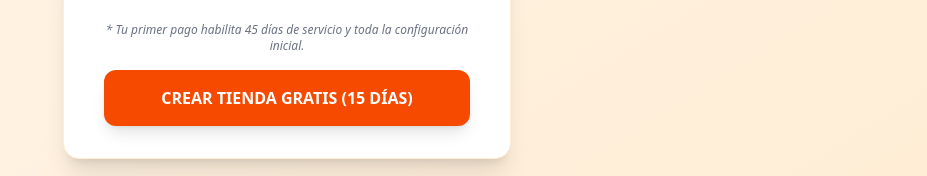
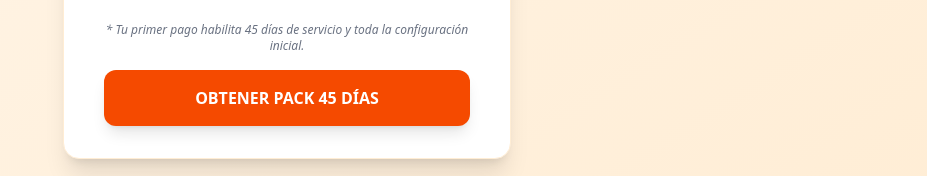
Before and after one commit to ariel-gam/loyalapp, a Next.js app: page /registro in a window 1280 px wide. Shown: the part 533-709 px from the top of the page, without its empty margins (353-1280 px from the left). Built offline with nearby package versions, Linux system fonts and the light colour scheme.

Commit message:
fix: update registration button text

```diff
--- a/src/app/registro/page.tsx
+++ b/src/app/registro/page.tsx
@@ -107,7 +107,7 @@ export default function RegistroPage() {
                                         Creando Tienda...
                                     </span>
                                 ) : (
-                                    'CREAR TIENDA GRATIS (15 DÍAS)'
+                                    'OBTENER PACK 45 DÍAS'
                                 )}
                             </button>
                         </div>
```
